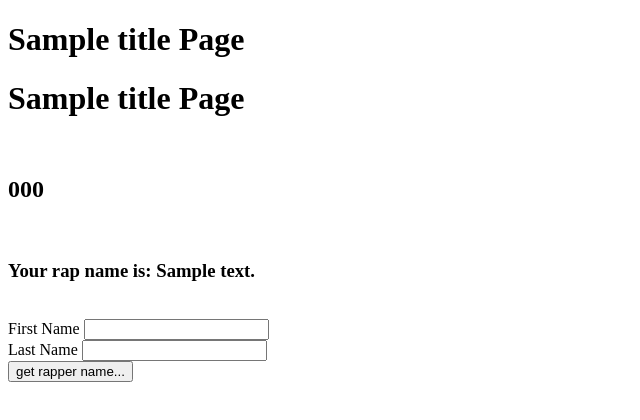
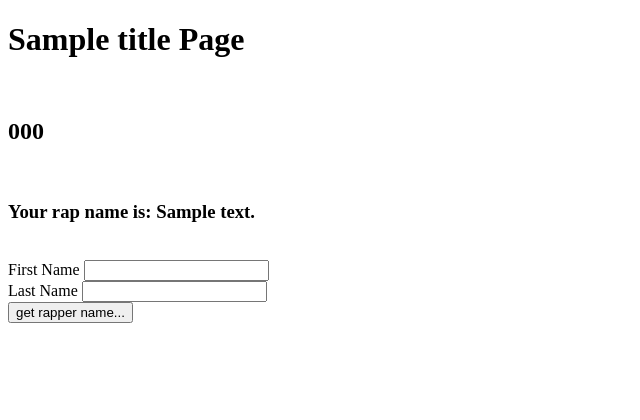
Before and after one commit to callumgoodley/rap_name_generator, a Flask app: template service1/application/templates/home.html in a window 1280 px wide. Shown: the top 420 px of the page, without its empty margins (0-640 px from the left). Run offline with Flask 2, Linux system fonts and the light colour scheme; tables that the repository leaves empty hold one stand-in row (values such as "Sample post"); the template is opened without the code that fills it: values that come from a table or form of the project are taken from there, most other values are stand-ins (such as "Sample title", 1, 10 or a date in 2020).

Commit message:
change added

```diff
--- a/service1/application/templates/home.html
+++ b/service1/application/templates/home.html
@@ -3,7 +3,6 @@
 <head>
 <title>{{ title }} - Page</title>
 </head>
-<h1>{{ title }} Page</h1>
 <h1>{{ title }} Page</h1>
 <br>
 <h2> {{code}} </h2>
```
